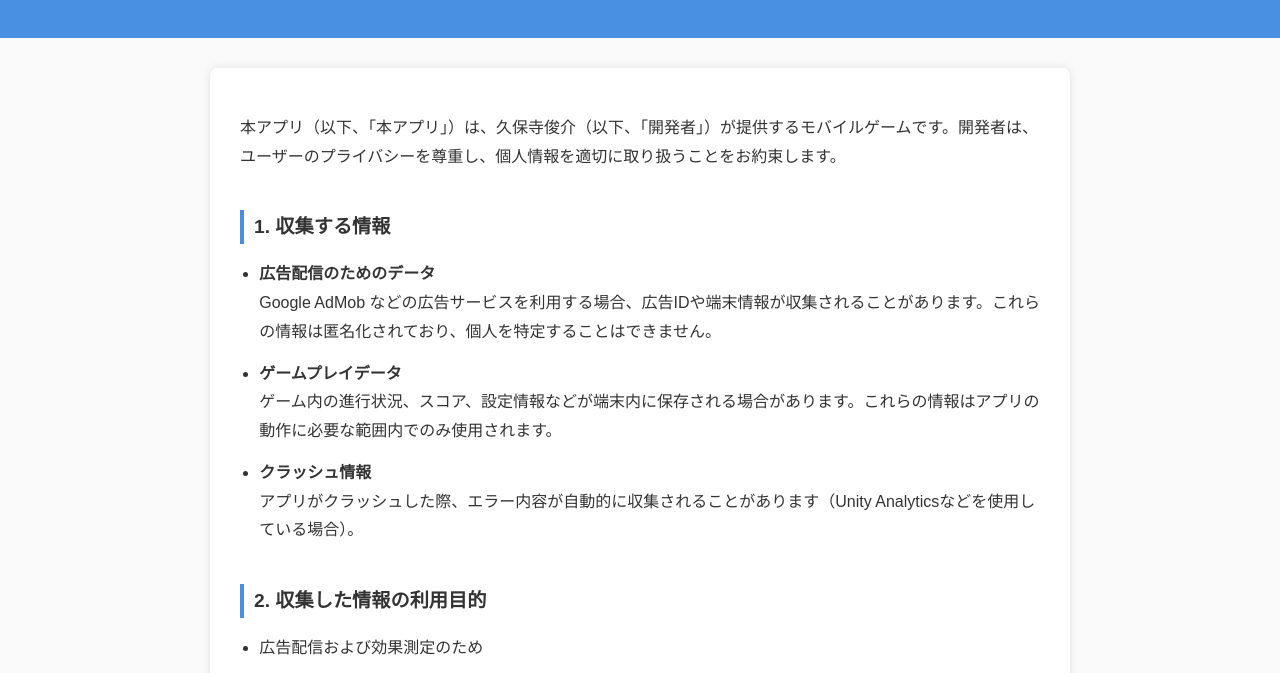
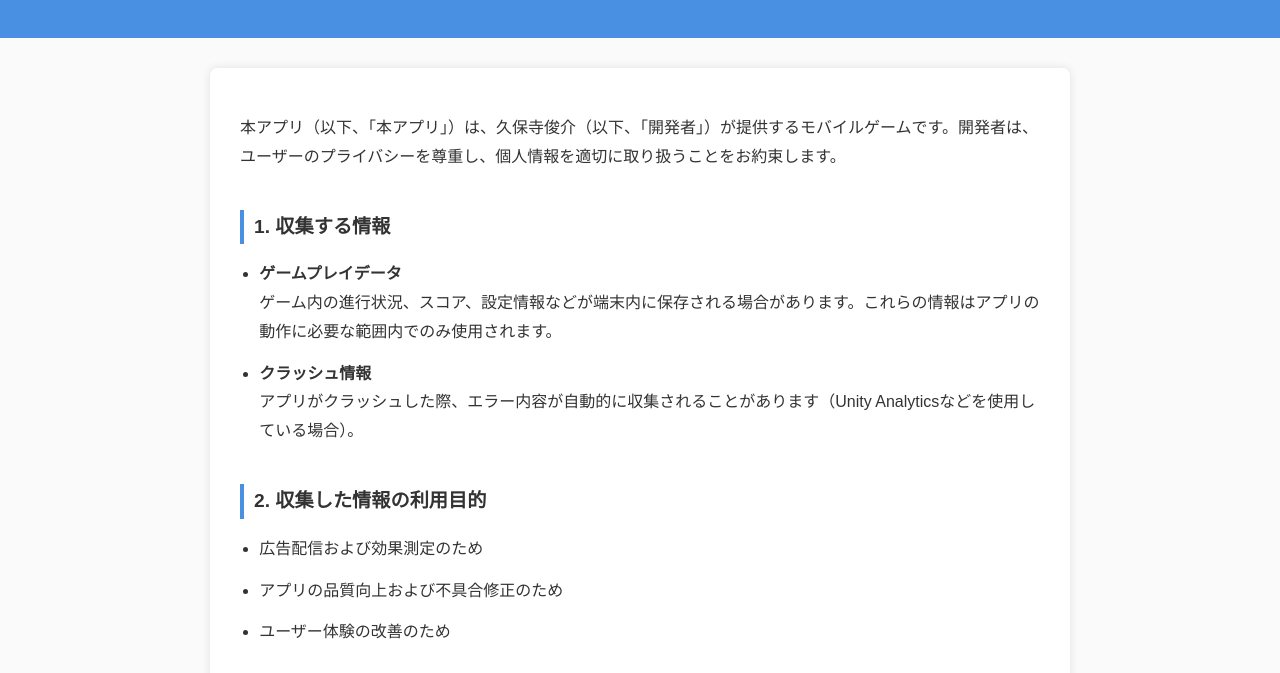
Before and after one commit to HAL-Kubodera/ARCWING_PrivacyPolicy, a plain HTML site: page index.html in a window 1280 px wide. Shown: the part 102-775 px from the top of the page. Drawn offline with Linux system fonts and the light colour scheme.

Commit message:
Update index.html

```diff
--- a/index.html
+++ b/index.html
@@ -70,9 +70,6 @@
 
     <h2>1. 収集する情報</h2>
     <ul>
-      <li><strong>広告配信のためのデータ</strong><br>
-        Google AdMob などの広告サービスを利用する場合、広告IDや端末情報が収集されることがあります。これらの情報は匿名化されており、個人を特定することはできません。</li>
-
       <li><strong>ゲームプレイデータ</strong><br>
         ゲーム内の進行状況、スコア、設定情報などが端末内に保存される場合があります。これらの情報はアプリの動作に必要な範囲内でのみ使用されます。</li>
 
```
